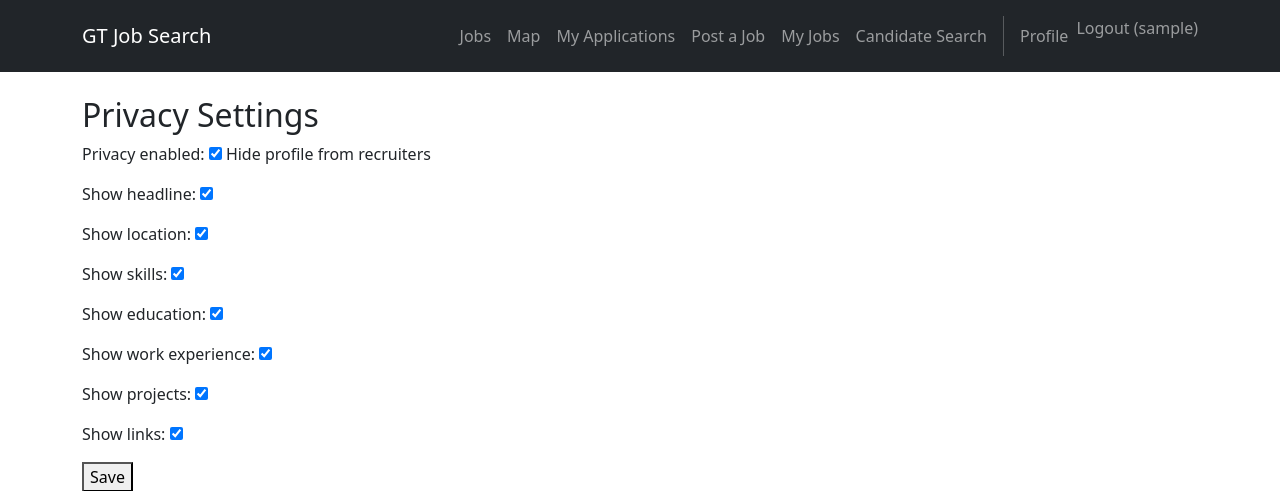
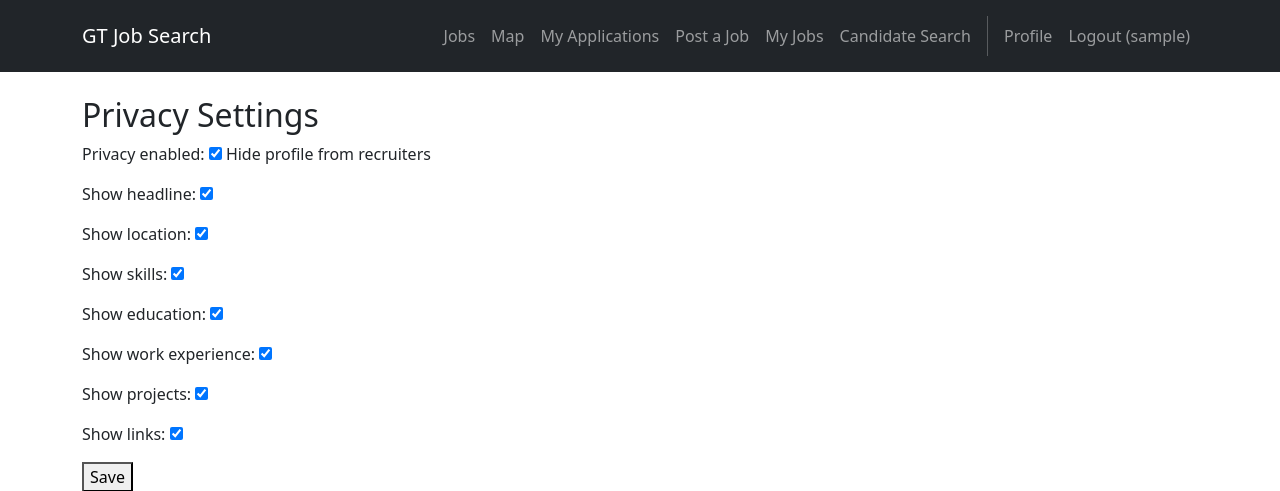
Before and after one commit to nahua3730/JobFinder, a Django app: page /users/privacy/ in a window 1280 px wide. Shown: the top 491 px of the page. Run offline with Django 5.2, Linux system fonts and the light colour scheme; a user stored in the database is signed in; tables that the repository leaves empty hold one stand-in row (values such as "Sample post"); some libraries are stand-ins or nearby versions.

```diff
--- a/templates/base.html
+++ b/templates/base.html
@@ -49,12 +49,15 @@
                   <a class="nav-link" href="{% url 'users:recruiter_profile' %}">Profile</a>
                 {% endif %}
 
-                <form method="post" action="{% url 'users:logout' %}" class="d-inline">
+                <form id="logout-form" method="post" action="{% url 'users:logout' %}" class="d-none">
                   {% csrf_token %}
-                  <button type="submit" class="nav-link btn btn-link p-0" style="text-decoration:none;">
-                    Logout ({{ user.username }})
-                  </button>
                 </form>
+
+                <!-- CHANGED: logout looks like other nav links -->
+                <a class="nav-link" href="#"
+                  onclick="event.preventDefault(); document.getElementById('logout-form').submit();">
+                  Logout ({{ user.username }})
+                </a>
             {% else %}
                 <a class="nav-link" href="{% url 'users:login' %}">Login</a>
                 <a class="nav-link" href="{% url 'users:signup' %}">Sign Up</a>
```
Also changed, not shown: users/templates/users/login.html (renamed from templates/users/login.html), users/templates/users/privacy_settings.html (renamed from templates/users/privacy_settings.html), users/templates/users/profile_edit.html (renamed from templates/users/profile_edit.html), users/templates/users/profile_view.html (renamed from templates/users/profile_view.html), users/templates/users/recruiter_profile.html (renamed from templates/users/recruiter_profile.html), users/templates/users/recruiter_profile_edit.html (renamed from templates/users/recruiter_profile_edit.html), users/templates/users/signup.html (renamed from templates/users/signup.html).
